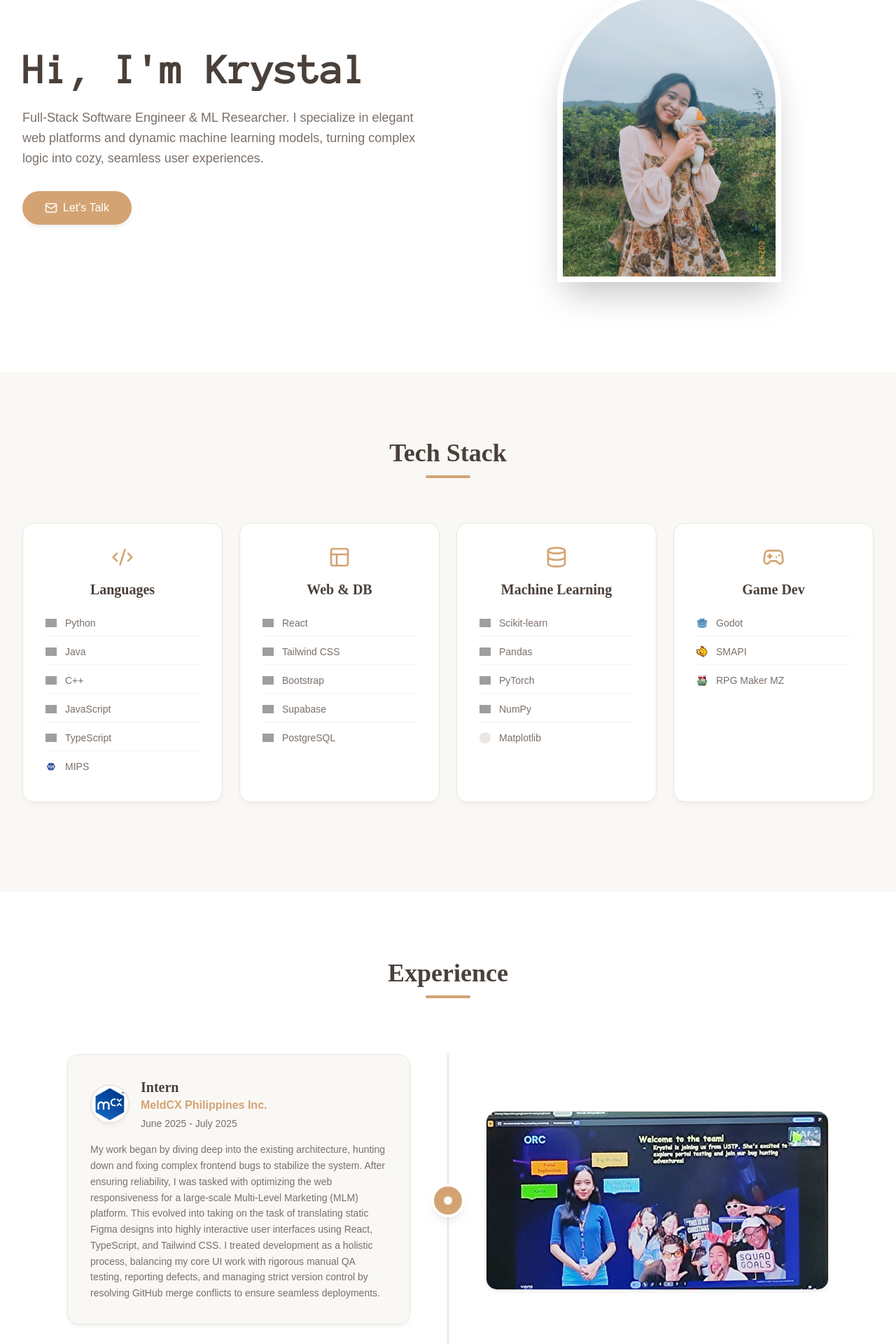
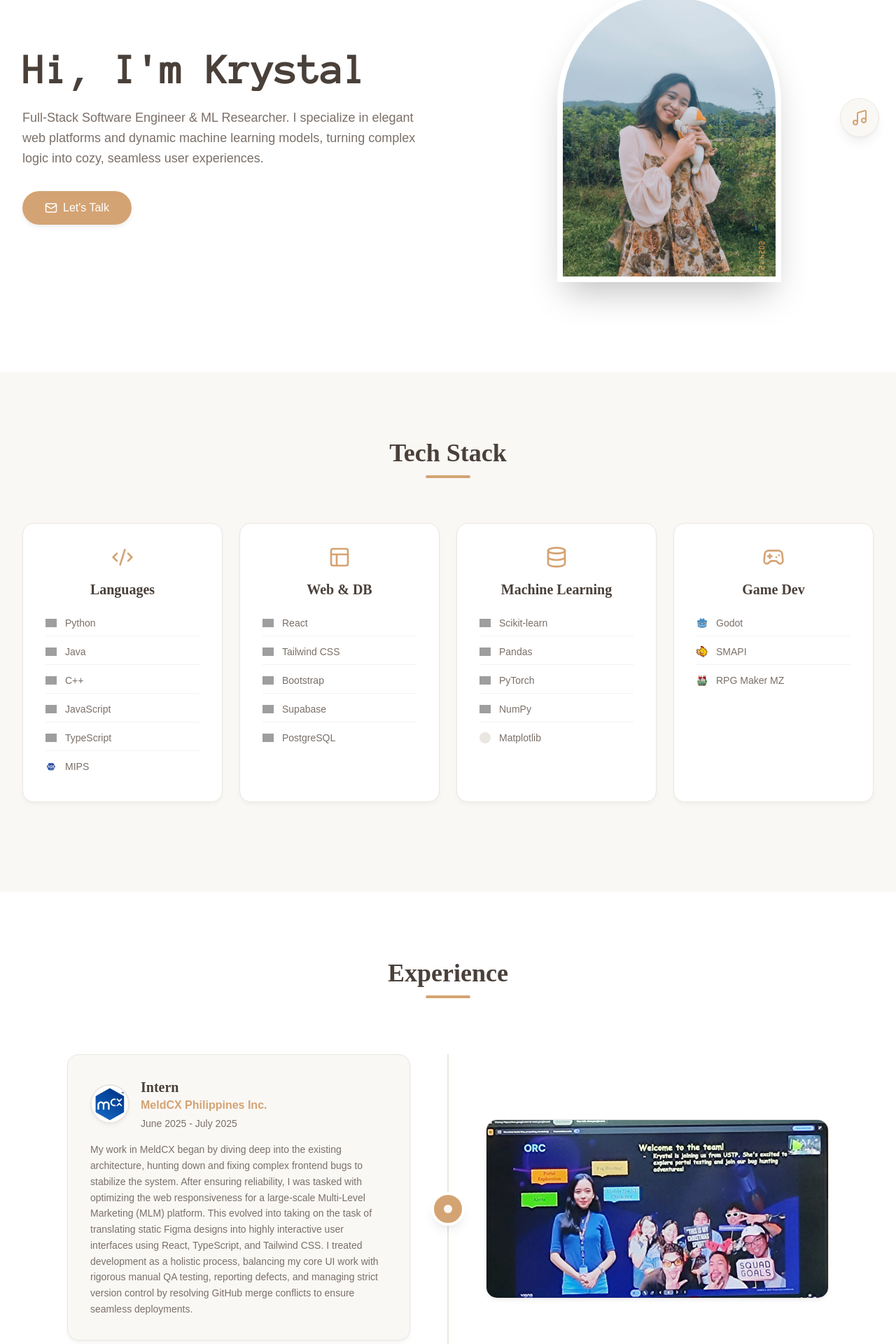
Before and after one commit to Sambilaycord/ePortfolio, a React (Vite) app: page / in a window 1280 px wide. Shown: the part 578-2498 px from the top of the page at 70% size. Built offline with nearby package versions, Linux system fonts and the light colour scheme; grey boxes are pictures that could not be loaded.

Commit message:
added youtube player

```diff
--- a/package.json
+++ b/package.json
@@ -17,6 +17,7 @@
     "lucide-react": "^1.14.0",
     "react": "^19.2.5",
     "react-dom": "^19.2.5",
+    "react-player": "^3.4.0",
     "tailwindcss": "^4.2.4"
   },
   "devDependencies": {
--- a/src/App.jsx
+++ b/src/App.jsx
@@ -1,5 +1,6 @@
 import React, { useState, useEffect } from 'react'
-import { Code2, Database, Layout, Gamepad2, ArrowRight, Mail, Sun, Moon } from 'lucide-react'
+import { Code2, Database, Layout, Gamepad2, ArrowRight, Mail, Sun, Moon, Music, Play, Pause, Volume2, VolumeX, Disc, X } from 'lucide-react'
+import ReactPlayer from 'react-player'
 
 // Import images
 import profileImg from './assets/profile.jpg'
@@ -202,7 +203,7 @@ function App() {
                 eventImg={meldcxImg}
                 side="left"
               >
-                My work began by diving deep into the existing architecture, hunting down and fixing complex frontend bugs to stabilize the system. After ensuring reliability, I was tasked with optimizing the web responsiveness for a large-scale Multi-Level Marketing (MLM) platform. This evolved into taking on the task of translating static Figma designs into highly interactive user interfaces using React, TypeScript, and Tailwind CSS. I treated development as a holistic process, balancing my core UI work with rigorous manual QA testing, reporting defects, and managing strict version control by resolving GitHub merge conflicts to ensure seamless deployments.
+                My work in MeldCX began by diving deep into the existing architecture, hunting down and fixing complex frontend bugs to stabilize the system. After ensuring reliability, I was tasked with optimizing the web responsiveness for a large-scale Multi-Level Marketing (MLM) platform. This evolved into taking on the task of translating static Figma designs into highly interactive user interfaces using React, TypeScript, and Tailwind CSS. I treated development as a holistic process, balancing my core UI work with rigorous manual QA testing, reporting defects, and managing strict version control by resolving GitHub merge conflicts to ensure seamless deployments.
               </ExperienceCard>
 
               <ExperienceCard
@@ -318,6 +319,7 @@ function App() {
           <p className="text-text-muted text-sm">© {new Date().getFullYear()} Krystal Bacalso. Designed with cozy vibes.</p>
         </div>
       </footer>
+      <MusicPlayer />
     </div>
   )
 }
@@ -456,4 +458,60 @@ function ExperienceCard({ title, company, date, logoImg, eventImg, imageShape, s
   )
 }
 
+function MusicPlayer() {
+  const [isOpen, setIsOpen] = useState(false);
+  // User's YouTube playlist embedded visibly in the widget
+  const embedSrc = "https://www.youtube.com/embed?listType=playlist&list=PL9RQF5Uh7l-n8DoGOPELOXrT6Bwv3m9Xj&autoplay=0&controls=1&loop=1";
+
+  return (
+    <div className="fixed bottom-2 right-6 z-50 flex flex-col items-end">
+
+      {/* Floating Action Button — always on top */}
+      <button
+        onClick={() => setIsOpen(!isOpen)}
+        className="w-14 h-14 rounded-full bg-primary border border-divider shadow-md flex items-center justify-center text-accent hover:text-accent-light hover:border-accent-light hover:-translate-y-1 transition-all duration-300 mb-4"
+        aria-label="Toggle Music Player"
+      >
+        {isOpen ? <X size={22} /> : <Music size={24} />}
+      </button>
+
+      {/* Expanded Widget — appears below the FAB */}
+      <div
+        className="bg-primary border border-divider shadow-lg rounded-2xl overflow-hidden transition-all duration-300 origin-top-right"
+        style={{
+          width: isOpen ? '300px' : '0',
+          height: isOpen ? 'auto' : '0',
+          opacity: isOpen ? 1 : 0,
+          pointerEvents: isOpen ? 'auto' : 'none',
+        }}
+      >
+        {/* Widget Header */}
+        <div className="flex w-full justify-between items-center px-4 py-3 border-b border-divider">
+          <span className="text-sm font-heading font-bold text-text-main flex items-center gap-2">
+            <Music size={14} className="text-accent" /> Now Playing
+          </span>
+          <button onClick={() => setIsOpen(false)} className="text-text-muted hover:text-accent transition-colors">
+            <X size={16} />
+          </button>
+        </div>
+
+        {/* YouTube Embed */}
+        {isOpen && (
+          <iframe
+            src={embedSrc}
+            width="300"
+            height="169"
+            title="Background Music"
+            frameBorder="0"
+            allow="accelerometer; autoplay; clipboard-write; encrypted-media; gyroscope; picture-in-picture"
+            allowFullScreen
+            className="block w-full rounded-b-2xl"
+          />
+        )}
+
+      </div>
+    </div>
+  )
+}
+
 export default App
--- a/src/index.css
+++ b/src/index.css
@@ -14,6 +14,8 @@
   --shadow-sm: 0 4px 6px -1px rgba(74, 64, 58, 0.05), 0 2px 4px -1px rgba(74, 64, 58, 0.03);
   --shadow-md: 0 10px 15px -3px rgba(74, 64, 58, 0.08), 0 4px 6px -2px rgba(74, 64, 58, 0.04);
   --shadow-hover: 0 20px 25px -5px rgba(74, 64, 58, 0.1), 0 10px 10px -5px rgba(74, 64, 58, 0.04);
+
+  --animate-spin-slow: spin 4s linear infinite;
 
   --font-heading: 'Lora', serif;
   --font-body: 'Outfit', sans-serif;
```
Also changed, not shown: 1 other file (tests, documents, lock files or other folders).
